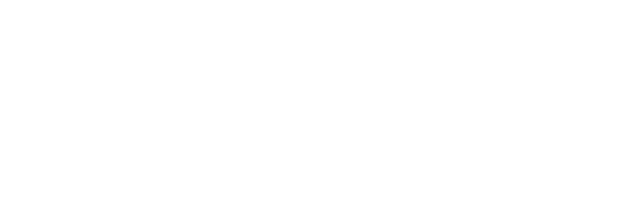
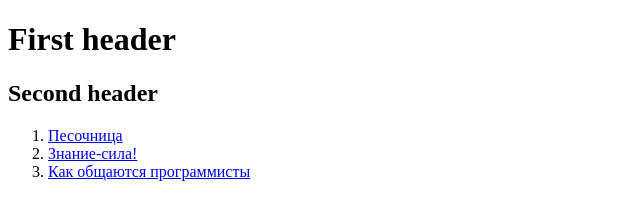
Before and after one commit to danila796/task-html, a website: page src/index.html in a window 1280 px wide. Shown: the whole page, without its empty margins (0-640 px from the left). Drawn offline with Linux system fonts and the light colour scheme.

Commit message:
Задание по HTML

```diff
--- a/src/index.html
+++ b/src/index.html
@@ -3,5 +3,13 @@
     <head>
         <title>HTML</title>
     </head>
-    <body></body>
+    <body>
+        <h1>First header</h1>
+        <h2>Second header</h2>
+        <ol>
+            <li><a href="https://jsfiddle.net/">Песочница</a></li>
+            <li><a href="https://learn.javascript.ru/">Знание-сила!</a></li>
+            <li><a href="https://github.com/">Как общаются программисты</a></li>
+        </ol>
+    </body>
 </html>
```
Also changed, not shown: 1 other file.
